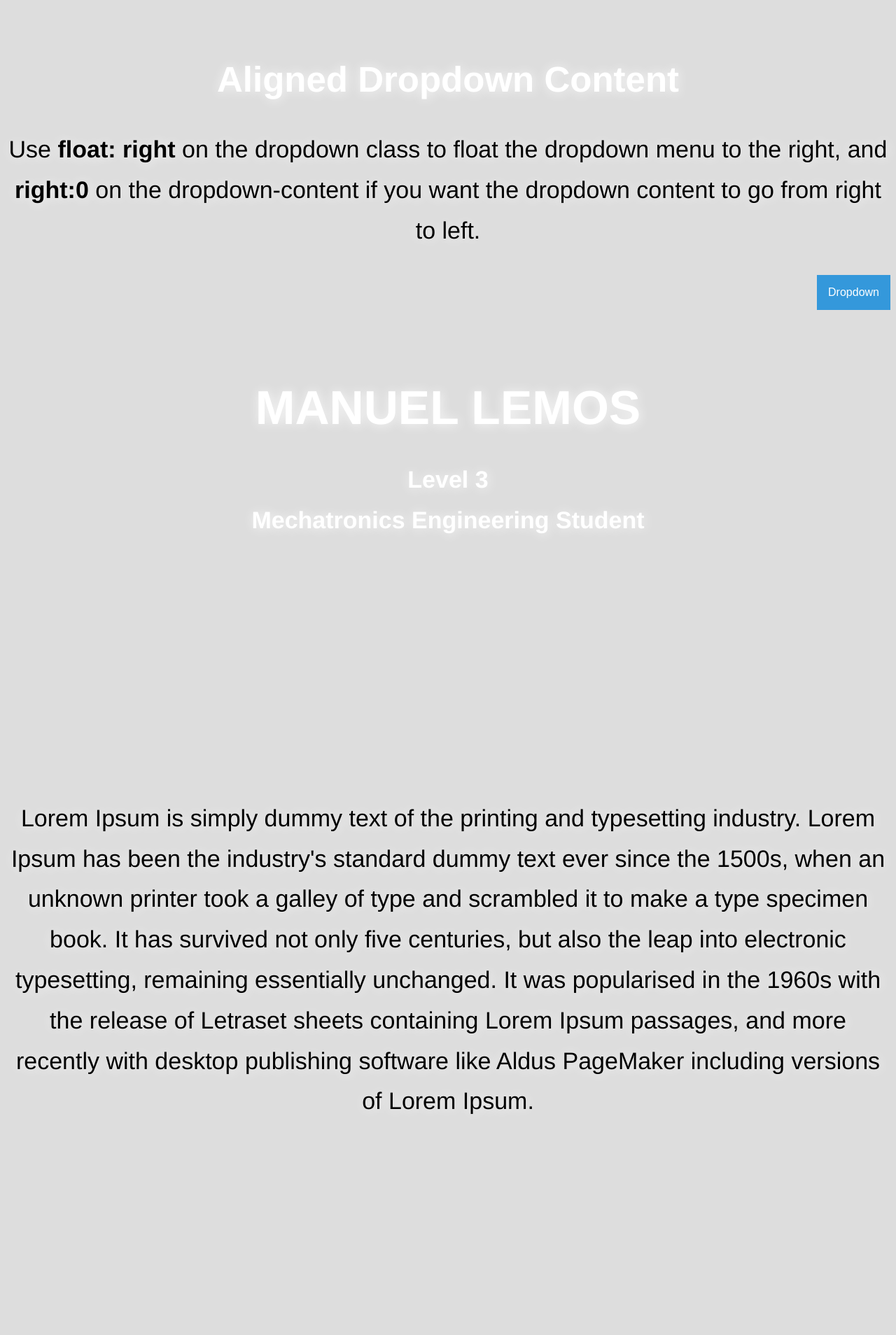
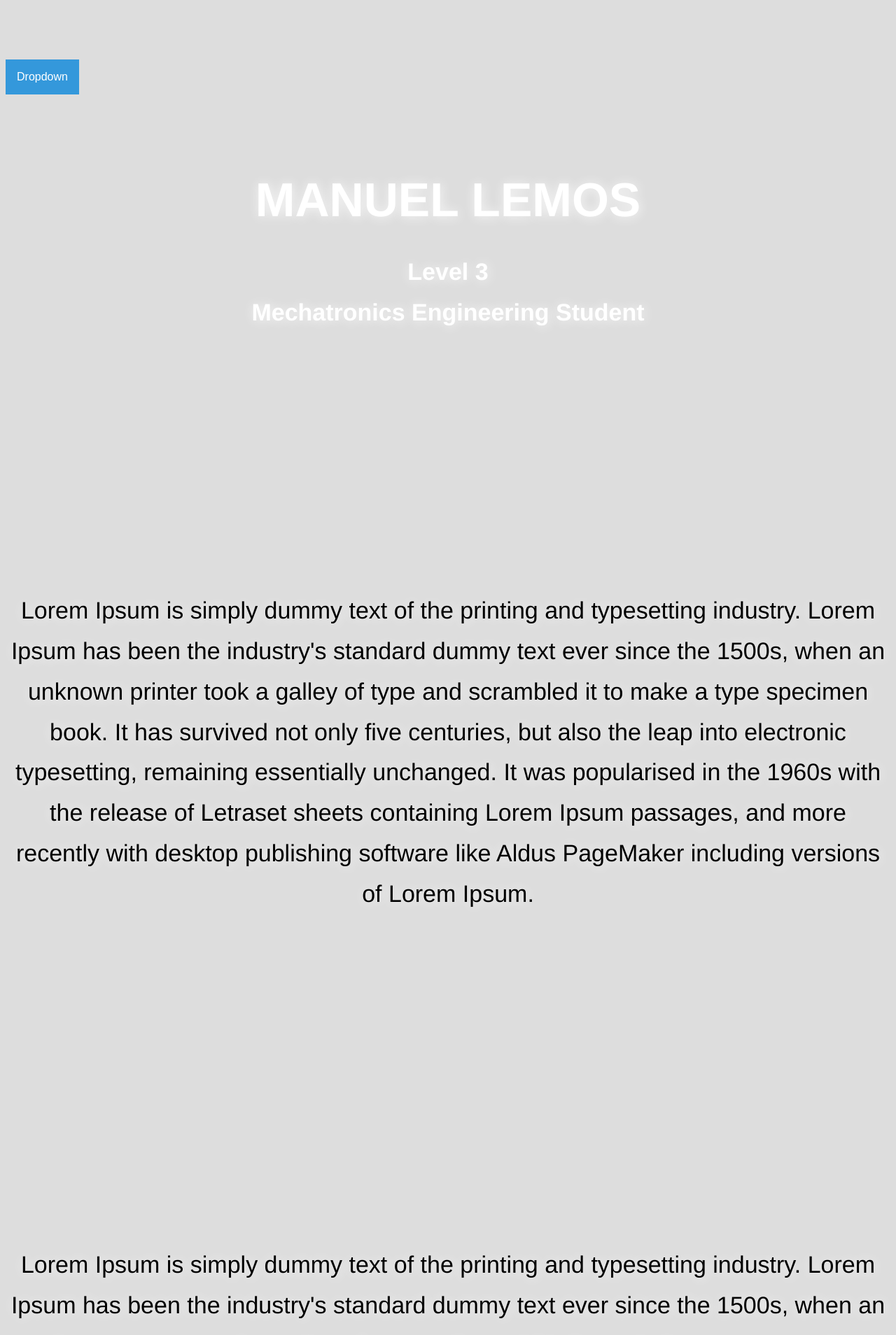
Before and after one commit to MannyLemos/MannyLemos.github.io, a Jekyll site: the page index.html, which Jekyll copies as it is, in a window 1280 px wide. Shown: the top 1908 px of the page at 70% size. Built offline with Jekyll 4.4.1, drawn with Linux system fonts in a browser that asks for light colours; nearby versions of some CDN libraries; a script that is not in the unit is left out.

Commit message:
Update index.html

```diff
--- a/index.html
+++ b/index.html
@@ -2,7 +2,7 @@
 <meta name="viewport" content="width=device-width, initial-scale=1">
 <style>
 .dropbtn {
-  background-color: #4CAF50;
+  background-color: translucent;
   color: white;
   padding: 16px;
   font-size: 16px;
@@ -45,10 +45,7 @@
 </head>
 <body>
 
-<h2>Aligned Dropdown Content</h2>
-<p>Use <strong>float: right</strong> on the dropdown class to float the dropdown menu to the right, and <strong>right:0</strong> on the dropdown-content if you want the dropdown content to go from right to left.</p>
-
-<div class="dropdown">
+<div class="bar1","bar2","bar3">
   <button onclick="myFunction()" class="dropbtn">Dropdown</button>
   <div id="myDropdown" class="dropdown-content">
     <a href="#home">Home</a>
```
